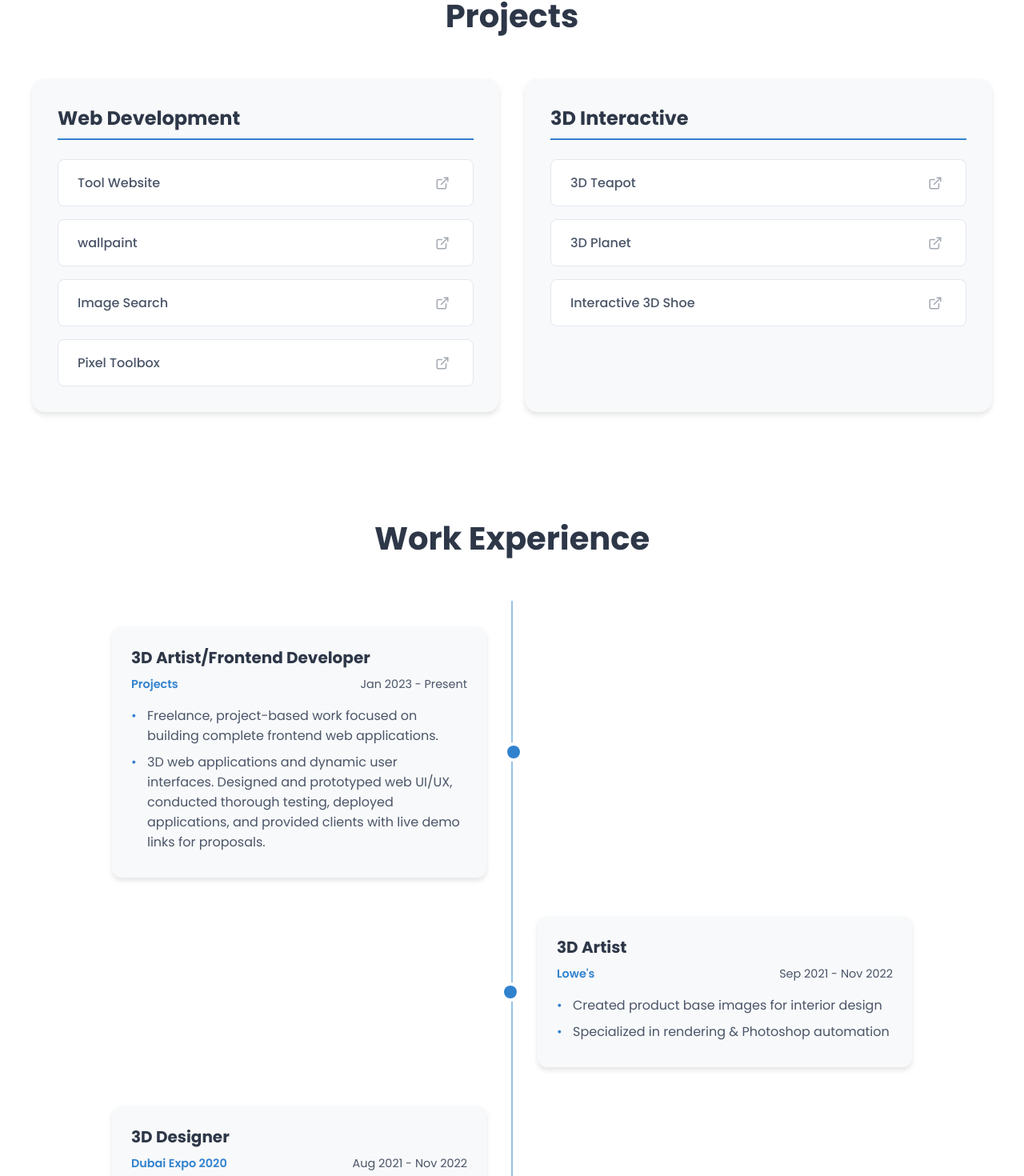
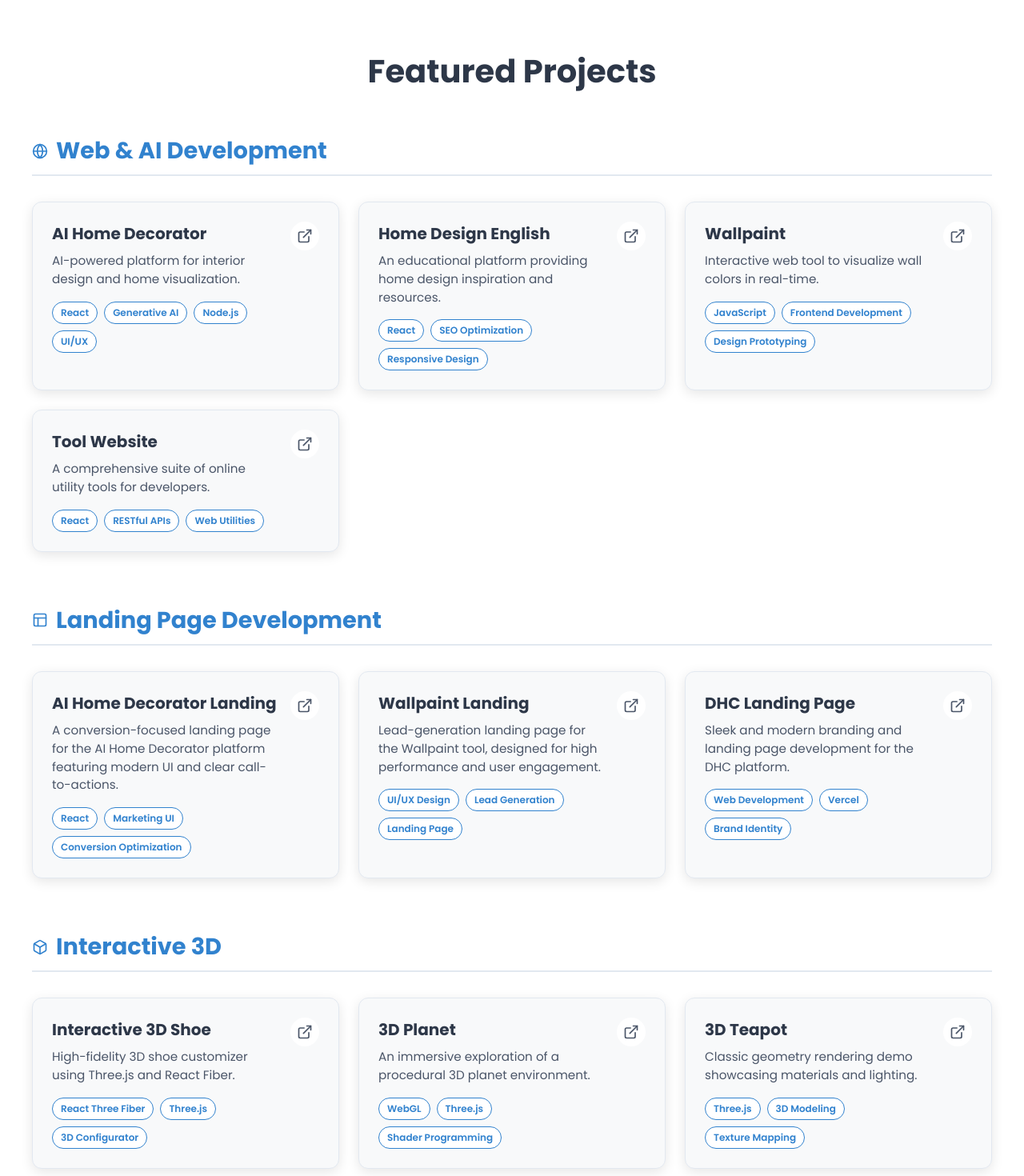
Before and after one commit to thyagarajsalome/frontend, a React (Vite) app: page / in a window 1280 px wide. Shown: the part 1139-2609 px from the top of the page at 80% size. Built offline with nearby package versions, Linux system fonts and the light colour scheme.

Commit message:
Update Hero and Projects with AI solutions and Play Store links

```diff
--- a/src/assets/components/Hero/Hero.jsx
+++ b/src/assets/components/Hero/Hero.jsx
@@ -18,10 +18,17 @@ const Hero = () => {
         </h1>
         <div>
           <p className="hero-subtitle">
-            Hello! I'm Thyagaraj, a{" "}
-            <span className="highlight-text">Frontend Developer</span>. I build
-            beautiful, easy-to-use websites and web apps that work smoothly and
-            look great.
+            Hello! I'm Thyagaraj, an{" "}
+            <span className="highlight-text">
+              IT & Tech Developer | Full-Stack Web & Mobile Applications |
+              AI-Driven Solutions
+            </span>
+            . I build beautiful, easy-to-use websites and web apps that work
+            smoothly and look great. I have{" "}
+            <strong>
+              two mobile apps already available on the Google Play Store
+            </strong>
+            .
           </p>
         </div>
 
--- a/src/assets/components/Projects/Projects.css
+++ b/src/assets/components/Projects/Projects.css
@@ -158,3 +158,125 @@
     transition: none;
   }
 }
+
+.projects-section {
+  padding: 5rem 2rem;
+  background-color: var(--bg-primary);
+  color: var(--text-primary);
+}
+
+.category-group {
+  margin-bottom: 4rem;
+}
+
+.category-header {
+  display: flex;
+  align-items: center;
+  gap: 10px;
+  font-size: 1.8rem;
+  margin-bottom: 2rem;
+  color: var(--accent-color);
+  border-bottom: 2px solid var(--border-color);
+  padding-bottom: 0.5rem;
+}
+
+.projects-grid {
+  display: grid;
+  grid-template-columns: repeat(auto-fill, minmax(320px, 1fr));
+  gap: 1.5rem;
+}
+
+.project-card {
+  background-color: var(--bg-secondary);
+  border-radius: 12px;
+  padding: 1.5rem;
+  display: flex;
+  justify-content: space-between;
+  align-items: flex-start;
+  box-shadow: 0 4px 15px var(--shadow-color);
+  transition: all 0.3s cubic-bezier(0.4, 0, 0.2, 1);
+  border: 1px solid var(--border-color);
+}
+
+.project-card:hover {
+  transform: translateY(-8px);
+  box-shadow: 0 12px 24px var(--shadow-color);
+  border-color: var(--accent-color);
+}
+
+.project-info {
+  flex: 1;
+  padding-right: 1rem;
+}
+
+.project-name {
+  font-size: 1.25rem;
+  margin-bottom: 0.5rem;
+  color: var(--text-primary);
+}
+
+.project-desc {
+  font-size: 0.95rem;
+  color: var(--text-secondary);
+  line-height: 1.5;
+  margin-bottom: 1rem;
+}
+
+.project-tags {
+  display: flex;
+  flex-wrap: wrap;
+  gap: 0.5rem;
+}
+
+.tag {
+  background-color: var(--bg-primary);
+  color: var(--accent-color);
+  font-size: 0.75rem;
+  padding: 4px 10px;
+  border-radius: 20px;
+  font-weight: 600;
+  border: 1px solid var(--accent-color);
+}
+
+.project-link-btn {
+  color: var(--text-secondary);
+  transition: color 0.3s ease;
+  padding: 8px;
+  border-radius: 50%;
+  background: var(--bg-primary);
+  display: flex;
+  align-items: center;
+  justify-content: center;
+}
+
+.project-link-btn:hover {
+  color: var(--accent-color);
+  transform: scale(1.1);
+}
+
+/* Theme variables (ensure these match your global :root) */
+:root {
+  --bg-primary: #ffffff;
+  --bg-secondary: #f8f9fa;
+  --text-primary: #2d3748;
+  --text-secondary: #4a5568;
+  --accent-color: #3182ce;
+  --shadow-color: rgba(0, 0, 0, 0.1);
+  --border-color: #e2e8f0;
+}
+
+:root.dark {
+  --bg-primary: #1a202c;
+  --bg-secondary: #2d3748;
+  --text-primary: #f7fafc;
+  --text-secondary: #e2e8f0;
+  --accent-color: #63b3ed;
+  --shadow-color: rgba(0, 0, 0, 0.3);
+  --border-color: #4a5568;
+}
+
+@media screen and (max-width: 768px) {
+  .projects-grid {
+    grid-template-columns: 1fr;
+  }
+}
--- a/src/assets/components/Projects/Projects.jsx
+++ b/src/assets/components/Projects/Projects.jsx
@@ -1,83 +1,166 @@
-import { ExternalLink } from "lucide-react";
+import React from "react";
+import { ExternalLink, Globe, Smartphone, Box, Layout } from "lucide-react";
 import "./Projects.css";
 
 const Projects = () => {
   const projects = {
     webDevelopment: [
       {
-        title: "Tool Website",
-        url: "https://toolwebsite.in/",
+        title: "AI Home Decorator",
+        description:
+          "AI-powered platform for interior design and home visualization.",
+        url: "https://aihomedecorator.com/",
+        tags: ["React", "Generative AI", "Node.js", "UI/UX"],
       },
       {
-        title: "wallpaint",
-        url: "https://wallpaint.in/",
-      },
-
-      {
-        title: "Image Search",
-        url: "https://thyagarajsalome.github.io/image-Search/",
+        title: "Home Design English",
+        description:
+          "An educational platform providing home design inspiration and resources.",
+        url: "https://homedesignenglish.com/",
+        tags: ["React", "SEO Optimization", "Responsive Design"],
       },
       {
-        title: "Pixel Toolbox",
-        url: "https://pixel-toolbox.vercel.app/",
+        title: "Wallpaint",
+        description:
+          "Interactive web tool to visualize wall colors in real-time.",
+        url: "https://wallpaint.in/",
+        tags: ["JavaScript", "Frontend Development", "Design Prototyping"],
+      },
+      {
+        title: "Tool Website",
+        description:
+          "A comprehensive suite of online utility tools for developers.",
+        url: "https://toolwebsite.in/",
+        tags: ["React", "RESTful APIs", "Web Utilities"],
+      },
+    ],
+    landingPages: [
+      {
+        title: "AI Home Decorator Landing",
+        description:
+          "A conversion-focused landing page for the AI Home Decorator platform featuring modern UI and clear call-to-actions.",
+        url: "https://ai-homedecorator-landing-01.vercel.app/",
+        tags: ["React", "Marketing UI", "Conversion Optimization"],
+      },
+      {
+        title: "Wallpaint Landing",
+        description:
+          "Lead-generation landing page for the Wallpaint tool, designed for high performance and user engagement.",
+        url: "https://ai-wallpaint-ld.vercel.app/",
+        tags: ["UI/UX Design", "Lead Generation", "Landing Page"],
+      },
+      {
+        title: "DHC Landing Page",
+        description:
+          "Sleek and modern branding and landing page development for the DHC platform.",
+        url: "https://landing-page-dhc.vercel.app/",
+        tags: ["Web Development", "Vercel", "Brand Identity"],
       },
     ],
     interactive3D: [
       {
-        title: "3D Teapot",
-        url: "https://teapot-3d.vercel.app/",
+        title: "Interactive 3D Shoe",
+        description:
+          "High-fidelity 3D shoe customizer using Three.js and React Fiber.",
+        url: "https://interactive-3dshoe.vercel.app/",
+        tags: ["React Three Fiber", "Three.js", "3D Configurator"],
       },
       {
         title: "3D Planet",
+        description:
+          "An immersive exploration of a procedural 3D planet environment.",
         url: "https://3dplanet.vercel.app/",
+        tags: ["WebGL", "Three.js", "Shader Programming"],
       },
-
       {
-        title: "Interactive 3D Shoe",
-        url: "https://interactive-3dshoe.vercel.app/",
+        title: "3D Teapot",
+        description:
+          "Classic geometry rendering demo showcasing materials and lighting.",
+        url: "https://teapot-3d.vercel.app/",
+        tags: ["Three.js", "3D Modeling", "Texture Mapping"],
+      },
+    ],
+    mobileApps: [
+      {
+        title: "AI Home Decorator App",
+        description:
+          "Official Android application for AI-driven home decoration.",
+        url: "https://play.google.com/store/apps/details?id=com.aihomedecorator.twa",
+        tags: ["Android TWA", "Google Play Store", "Mobile UX"],
+      },
+      {
+        title: "Tool Website App",
+        description:
+          "Mobile application version of Tool Website for on-the-go utility access.",
+        url: "https://play.google.com/store/apps/details?id=in.toolwebsite.twa",
+        tags: ["Android TWA", "Web-to-Mobile", "App Deployment"],
       },
     ],
   };
 
+  const renderProjectCard = (project, index) => (
+    <div key={index} className="project-card">
+      <div className="project-info">
+        <h4 className="project-name">{project.title}</h4>
+        <p className="project-desc">{project.description}</p>
+        <div className="project-tags">
+          {project.tags.map((tag, i) => (
+            <span key={i} className="tag">
+              {tag}
+            </span>
+          ))}
+        </div>
+      </div>
+      <a
+        href={project.url}
+        target="_blank"
+        rel="noopener noreferrer"
+        className="project-link-btn"
+        aria-label={`Visit ${project.title}`}
+      >
+        <ExternalLink size={20} />
+      </a>
+    </div>
+  );
+
   return (
     <section id="projects" className="projects-section">
       <div className="container">
-        <h2 className="section-title">Projects</h2>
-        <div className="projects-grid">
-          <div className="category-container">
-            <h3 className="category-title">Web Development</h3>
-            <div className="projects-container">
-              {projects.webDevelopment.map((project, index) => (
-                <a
-                  key={index}
-                  href={project.url}
-                  target="_blank"
-                  rel="noopener noreferrer"
-                  className="project-card"
-                >
-                  <span className="project-title">{project.title}</span>
-                  <ExternalLink className="external-icon" size={18} />
-                </a>
-              ))}
-            </div>
+        <h2 className="section-title">Featured Projects</h2>
+
+        <div className="category-group">
+          <h3 className="category-header">
+            <Globe size={20} /> Web & AI Development
+          </h3>
+          <div className="projects-grid">
+            {projects.webDevelopment.map((p, i) => renderProjectCard(p, i))}
           </div>
+        </div>
 
-          <div className="category-container">
-            <h3 className="category-title">3D Interactive</h3>
-            <div className="projects-container">
-              {projects.interactive3D.map((project, index) => (
-                <a
-                  key={index}
-                  href={project.url}
-                  target="_blank"
-                  rel="noopener noreferrer"
-                  className="project-card"
-                >
-                  <span className="project-title">{project.title}</span>
-                  <ExternalLink className="external-icon" size={18} />
-                </a>
-              ))}
-            </div>
+        <div className="category-group">
+          <h3 className="category-header">
+            <Layout size={20} /> Landing Page Development
+          </h3>
+          <div className="projects-grid">
+            {projects.landingPages.map((p, i) => renderProjectCard(p, i))}
+          </div>
+        </div>
+
+        <div className="category-group">
+          <h3 className="category-header">
+            <Box size={20} /> Interactive 3D
+          </h3>
+          <div className="projects-grid">
+            {projects.interactive3D.map((p, i) => renderProjectCard(p, i))}
+          </div>
+        </div>
+
+        <div className="category-group">
+          <h3 className="category-header">
+            <Smartphone size={20} /> Mobile Applications
+          </h3>
+          <div className="projects-grid">
+            {projects.mobileApps.map((p, i) => renderProjectCard(p, i))}
           </div>
         </div>
       </div>
--- a/src/assets/components/Skills/Skills.jsx
+++ b/src/assets/components/Skills/Skills.jsx
@@ -26,8 +26,8 @@ const Skills = () => {
           <ul className="skills-list">
             <li className="skill-item">HTML & CSS</li>
             <li className="skill-item">JavaScript</li>
-            <li className="skill-item">Node js basic</li>
-            <li className="skill-item">React Basic</li>
+            <li className="skill-item">Node js</li>
+            <li className="skill-item">React</li>
             <li className="skill-item">API</li>
             <li className="skill-item">Three.js</li>
             <li className="skill-item">Git</li>
@@ -43,7 +43,7 @@ const Skills = () => {
             <li className="skill-item">Fetching API, fetching from database</li>
             <li className="skill-item">HTTP Methods </li>
             <li className="skill-item">Middleware</li>
-            <li className="skill-item">Basic Authentication</li>
+            <li className="skill-item">Authentication</li>
             <li className="skill-item">Handling Routes</li>
           </ul>
         </div>
```
